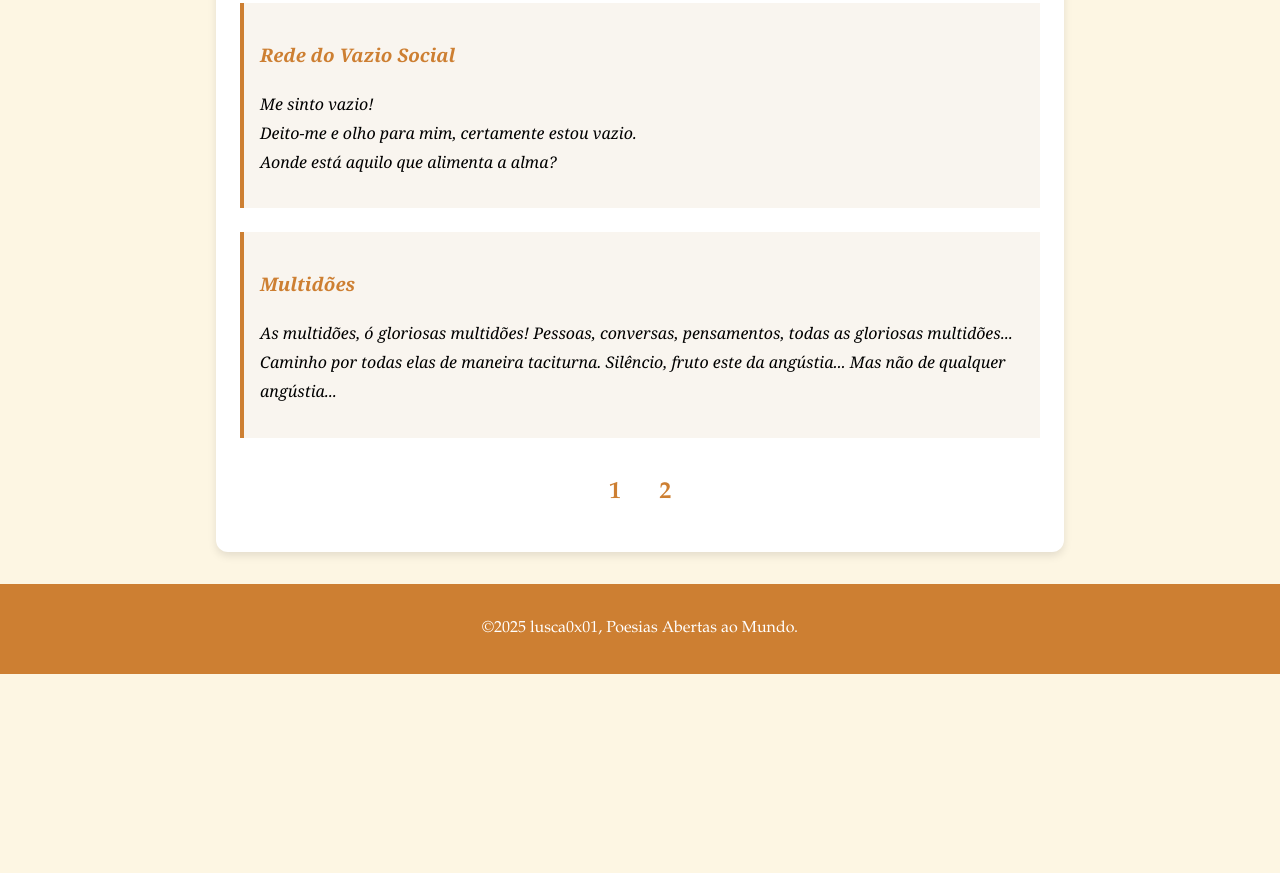
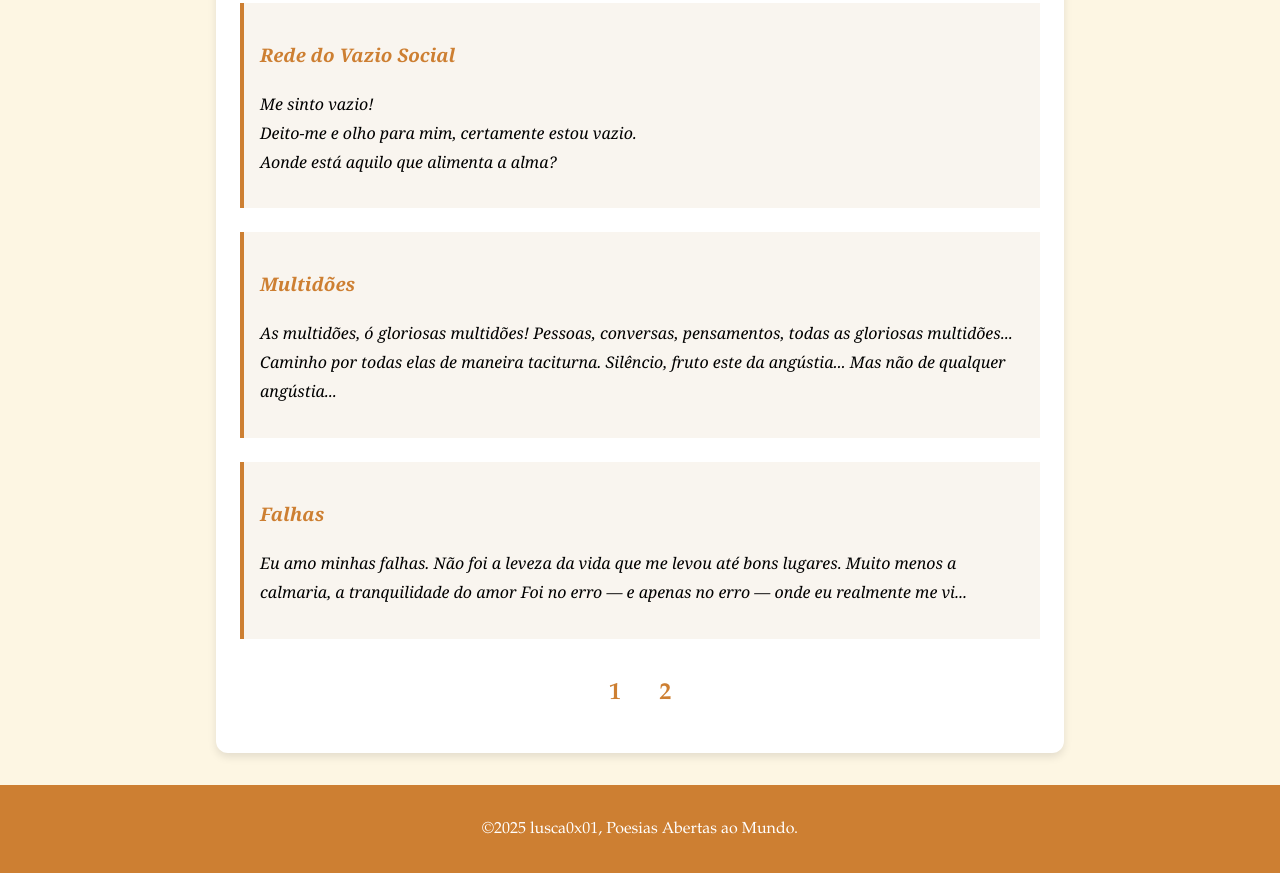
Before and after one commit to lusca0x01/poesia, a plain HTML site: page page2/index.html in a window 1280 px wide. Shown: the part 790-1663 px from the top of the page. Before the commit the page ends 1464 px from the top, so only its background shows below. Drawn offline with Linux system fonts and the light colour scheme.

Commit message:
feat: Add falhas poem to index.html

```diff
--- a/page2/index.html
+++ b/page2/index.html
@@ -91,6 +91,19 @@
                             angústia... Mas não de qualquer angústia...</p>
                     </article>
                 </a>
+                <a href="../poems/falhas.html">
+                    <article class="poem">
+                        <h3>Falhas</h3>
+                        <p>Eu amo minhas falhas.
+                           Não foi a leveza da vida
+                           que me levou até bons lugares.
+                           Muito menos a calmaria,
+                           a tranquilidade do amor
+                           Foi no erro —
+                           e apenas no erro —
+                           onde eu realmente me vi...</p>
+                    </article>
+                </a>
         </section>
 
         <nav class="pagination">
```
